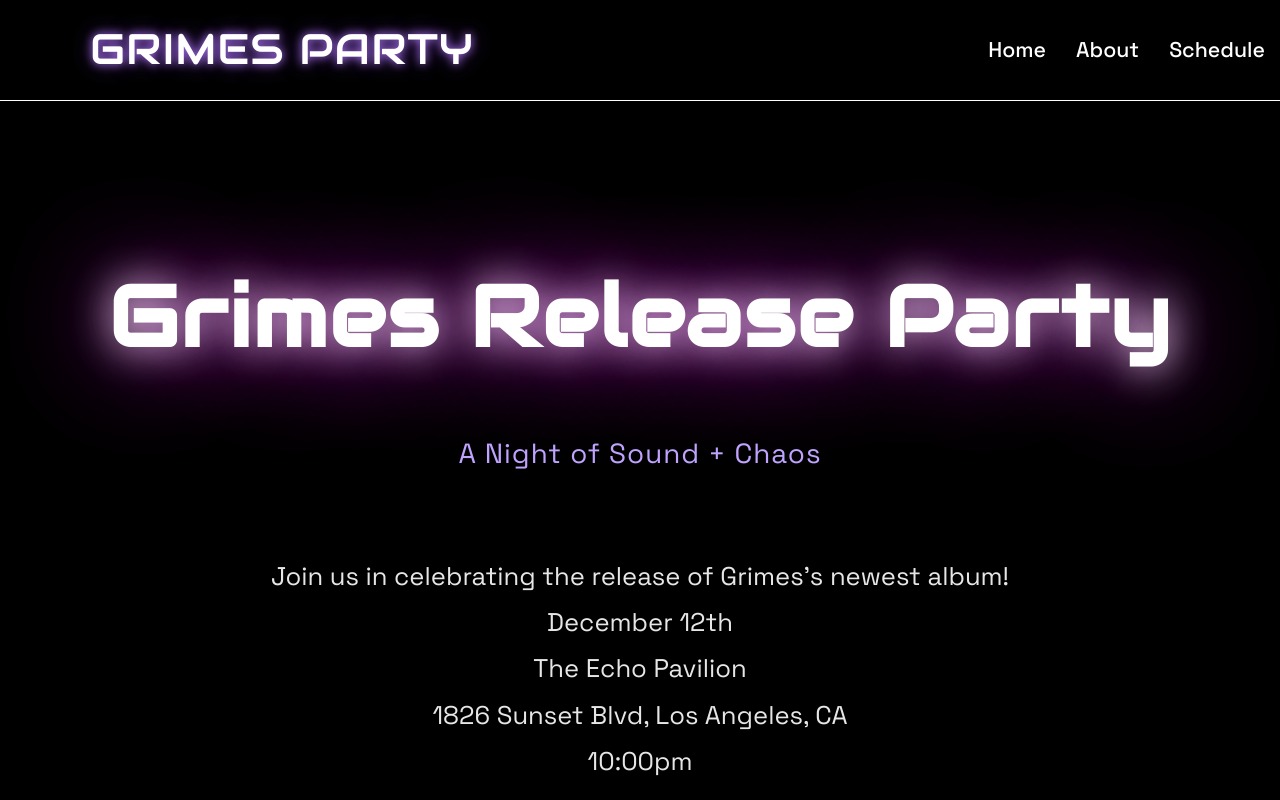
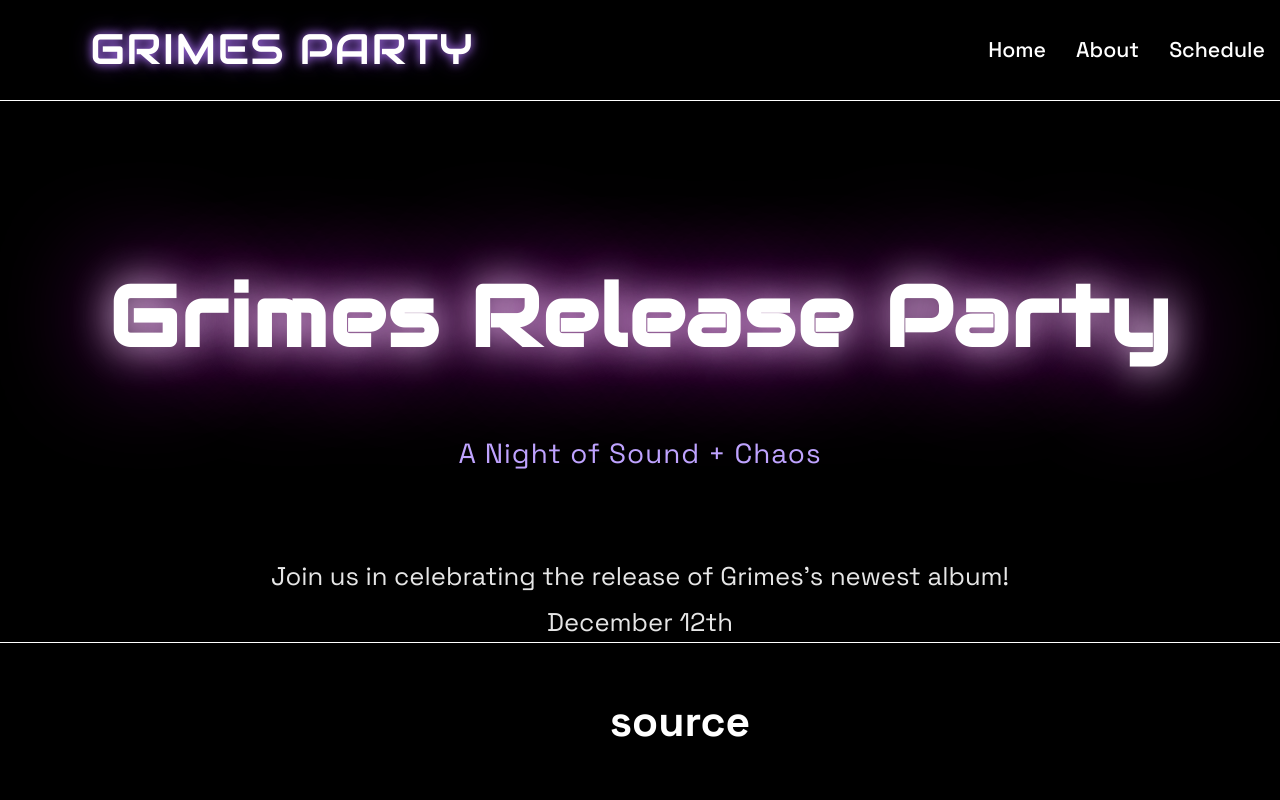
Before and after one commit to mcdadeaine/Proj3, a plain HTML site: page index.html in a window 1280 px wide. Shown: the top 800 px of the page. Drawn offline with Linux system fonts and the light colour scheme.

Commit message:
fixed footer

```diff
--- a/style.css
+++ b/style.css
@@ -99,13 +99,17 @@
 }
 /*footer*/
 footer {
-  margin-top: 80px;
-  padding: 40px 20px;
+  position: fixed;
+  bottom: 0;
+  left: 0;
+  width: 100%;
+  padding: 20px 40px;
+  background: black;
+  color: #fff;
   text-align: center;
-  color: #fff;
-  font-size: 0.9rem;
-  border-top: 1px solid white
+  border-top: 1px solid white;
 }
+
 /*mobile adjustments*/
 @media (max-width: 480px) {
   nav {
```
